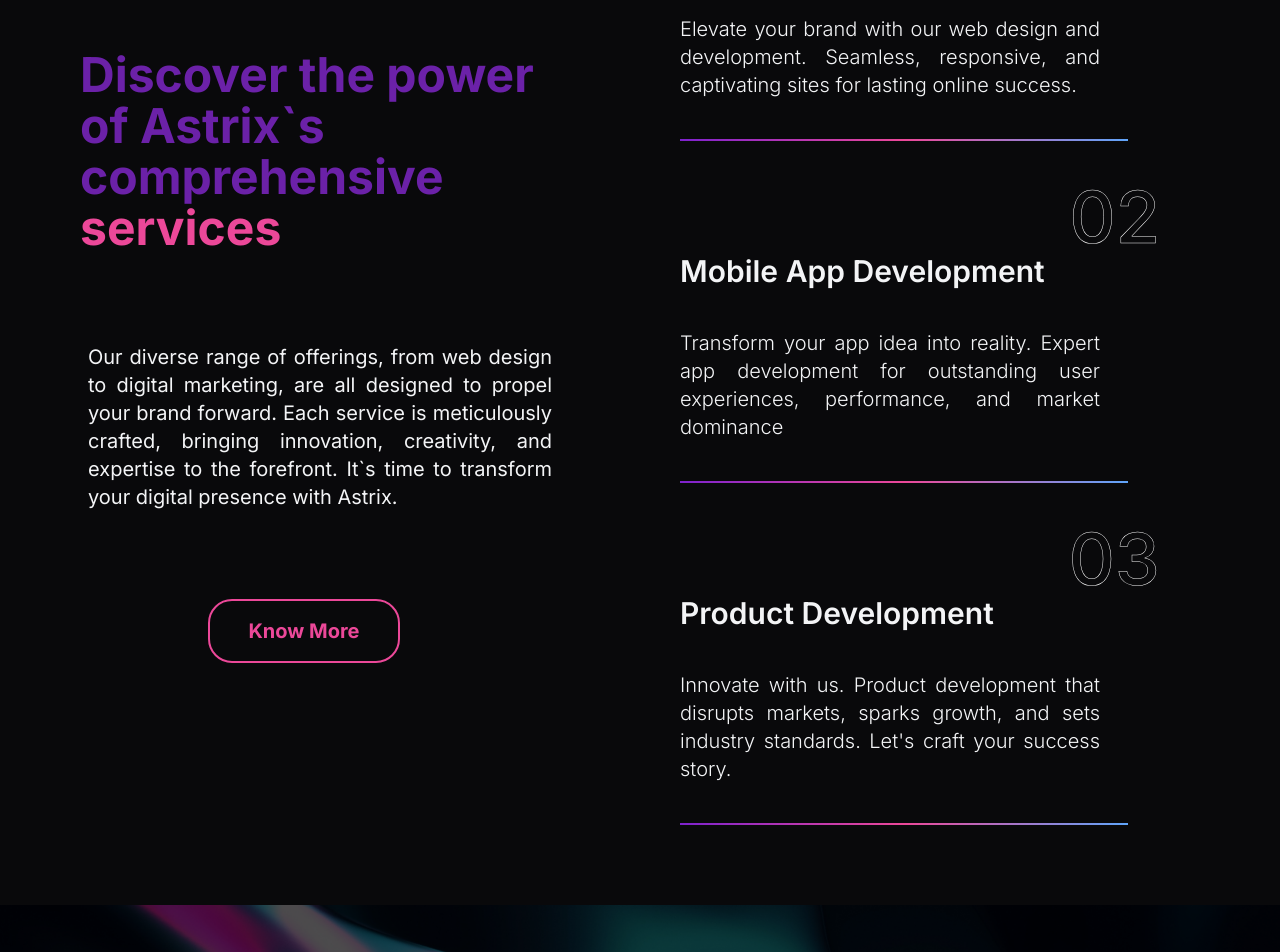
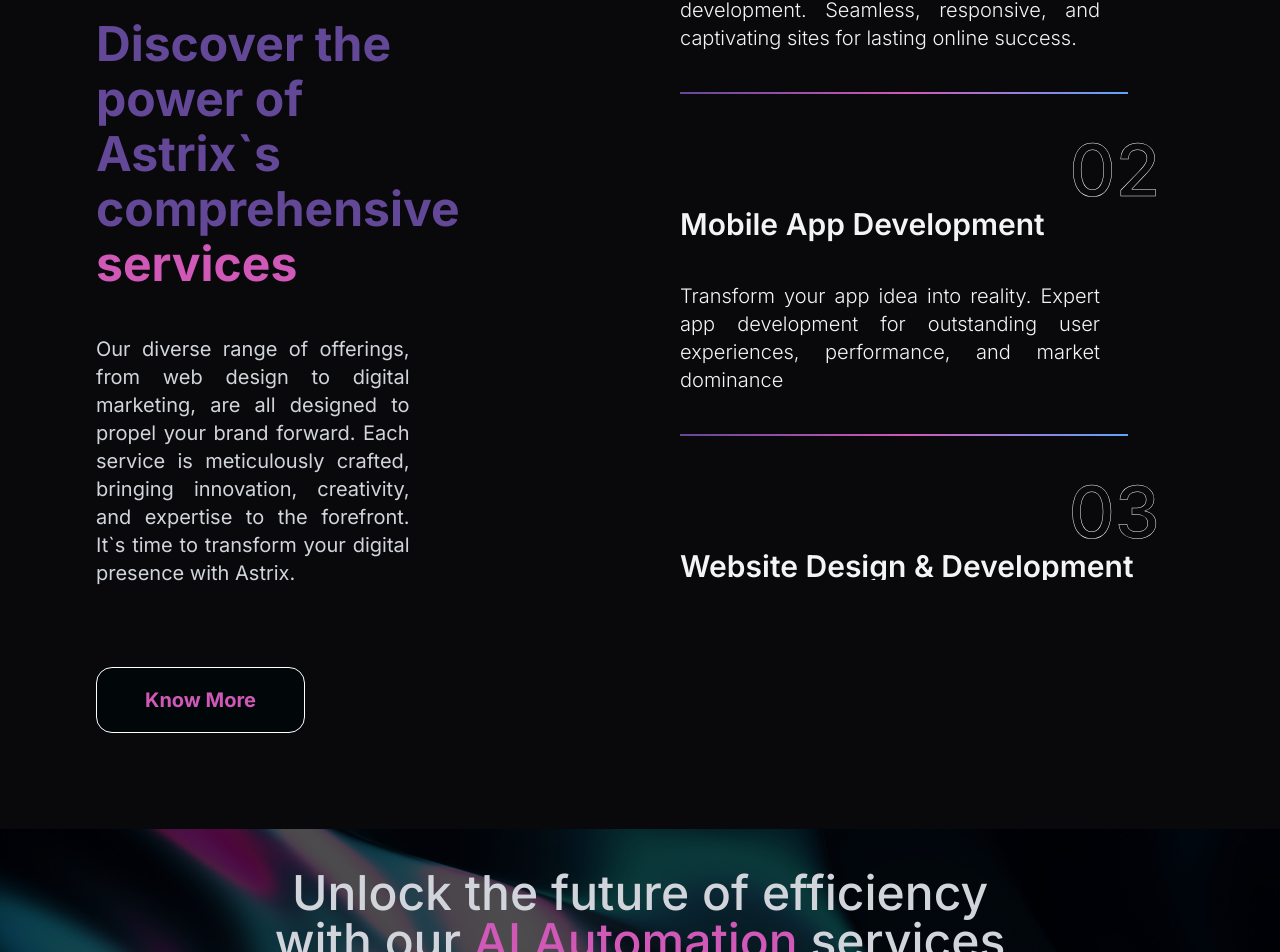
Before and after one commit to rishi23root/astrix, a Next.js app: page / in a window 1280 px wide. Shown: the part 2969-3921 px from the top of the page. Built offline with nearby package versions, Linux system fonts and the light colour scheme.

Commit message:
towords the finals

```diff
--- a/src/app/page.tsx
+++ b/src/app/page.tsx
@@ -11,7 +11,7 @@
 
 export default function Home() {
   return (
-    <main className="flex min-h-screen flex-col items-center justify-between pt-8">
+    <main className="flex min-h-screen flex-col items-center justify-between pt-8 snap-proximity snap-y ">
       <Nav />
       <HeroSection />
       {/* compteted all the required animations till here */}
--- a/src/components/sections/about.tsx
+++ b/src/components/sections/about.tsx
@@ -1,12 +1,56 @@
+"use client";
 import React from "react";
 import Image from "next/image";
+import { useRef } from "react";
+import {
+  circOut,
+  motion,
+  useMotionTemplate,
+  useMotionValueEvent,
+  useScroll,
+  useTransform,
+} from "framer-motion";
 
 function About() {
   // add scroll animation
+  const ref = useRef(null);
+  const { scrollYProgress } = useScroll({
+    target: ref,
+    offset: ["start start", "end end"],
+    smooth: 1,
+  });
+  const paddingInREM = useTransform(
+    scrollYProgress,
+    [0, 0.9], // Map x from these values:
+    [3, 0], // desied range to use here // Into these values:
+    { ease: circOut }
+  );
+  const radiusInREM = useTransform(
+    scrollYProgress,
+    [0, 1], // Map x from these values:
+    [4, 0], // desied range to use here // Into these values:
+    { ease: circOut }
+  );
+
+  // useMotionValueEvent(scrollYProgress, "change", (latest) => {
+  //   console.log("Page scroll: ", latest, paddingInREM.get());
+  // });
+
   return (
-    <section className="w-full z-10">
-      <div className="bg-zinc-950 rounded-b-[5em] h-auto p-12">
-        <div className="bg-white rounded-tl-[20px] rounded-tr-[20px] rounded-bl-[50px] rounded-br-[50px]">
+    <section ref={ref} className="w-full z-10">
+      <motion.div
+        className="bg-zinc-950 h-auto"
+        style={{
+          padding: useMotionTemplate`${paddingInREM}rem`,
+          borderRadius: useMotionTemplate`${radiusInREM}rem`,
+        }}
+      >
+        <motion.div
+          className="bg-white"
+          style={{
+            borderRadius: useMotionTemplate`${radiusInREM}rem`,
+          }}
+        >
           <div className="fc fsc">
             <div className="w-full h-[10%] ">
               <div className="cointainer w-[90%] m-auto flex justify-start">
@@ -53,8 +97,8 @@
               </div>
             </div>
           </div>
-        </div>
-      </div>
+        </motion.div>
+      </motion.div>
     </section>
   );
 }
--- a/src/components/sections/services.tsx
+++ b/src/components/sections/services.tsx
@@ -1,94 +1,157 @@
-import React from "react";
-import Line from "../Line";
+"use client";
+
+import React, { useRef } from "react";
+import {
+  motion,
+  useMotionTemplate,
+  useScroll,
+  useTransform,
+} from "framer-motion";
+import { Button } from "../ui/button";
 
 export default function Services() {
+  const ref = useRef(null);
+  const { scrollYProgress } = useScroll({
+    target: ref,
+    offset: ["start center", "end end"],
+  });
+
+  const radiusInREM = useTransform(
+    scrollYProgress,
+    [0, 1], // Map x from these values:
+    [5, 0] // desied range to use here // Into these values:
+  );
+  // useMotionValueEvent(scrollYProgress, "change", (latest) => {
+  //   console.log("Page scroll: ", latest, radiusInREM.get());
+  // });
   return (
-    <section className="w-[100%] bg-zinc-950 rounded-bl-1/20 rounded-br-1/20 flex flex-col md:flex-row  z-10 rounded-t-[5em]">
-      <div className="w-full md:w-1/2 p-4 md:p-20">
-        <div className="w-full mb-20 leading-8 mt-48 lg:text-left text-center">
-          <span className="text-purple-800 md:text-5xl text-4xl   md:text-center font-bold font-Roboto">
+    <motion.section
+      ref={ref}
+      className="w-full bg-zinc-950 fc md:fr z-10 min-h-screen snap-center "
+      style={{
+        borderTopLeftRadius: useMotionTemplate`${radiusInREM}rem`,
+        borderTopRightRadius: useMotionTemplate`${radiusInREM}rem`,
+      }}
+    >
+      <motion.div
+        initial={{
+          opacity: 0,
+          x: -200,
+        }}
+        whileInView={{
+          opacity: 1,
+          x: 0,
+        }}
+        transition={{
+          delay: 0.5,
+          duration: 0.5,
+        }}
+        className="w-full md:w-1/2 p-4 md:p-24 fss fc"
+      >
+        <div className="w-full lg:w-[80%] mb-10 leading-10 mt-48 lg:text-left text-center">
+          <span className="text-pe md:text-5xl text-4xl   md:text-center font-bold font-Roboto">
             Discover the power of Astrix{"`"}s comprehensive <br />
           </span>
-          <span className="text-pink-500 text-4xl md:text-5xl sm:text-7xl font-bold font-Roboto text-font-custom">
+          <span className="text-pk text-4xl md:text-5xl sm:text-7xl font-bold font-Roboto text-font-custom">
             services
           </span>
         </div>
 
-        <div className="w-full text-justify text-gray-100 text-xl md:text-2xl lg:text-xl font-normal font-Roboto mb-20 p-2">
+        <div className="w-full lg:w-[70%] text-justify text-gray-300 text-xl md:text-2xl lg:text-xl font-normal font-Roboto mb-20 ">
           Our diverse range of offerings, from web design to digital marketing,
           are all designed to propel your brand forward. Each service is
           meticulously crafted, bringing innovation, creativity, and expertise
           to the forefront. It{"`"}s time to transform your digital presence
           with Astrix.
         </div>
-        <div className="w-48 h-16 relative flex items-center justify-center rounded-3xl border-2 border-pink-500 ml-[60px] lg:ml-32">
-          <div className="  flex text-center items-center justify-center ">
-            <span className="text-pink-500 text-lg md:text-xl font-bold font-Roboto ">
+
+        <div className="w-full lg:w-[80%] fcc md:fss ">
+          <Button className="fcc bg-background p-8 px-12 border border-white rounded-2xl ">
+            <span className="text-pk text-lg md:text-xl font-bold font-Roboto ">
               Know More
             </span>
-          </div>
+          </Button>
         </div>
-      </div>
-      <div className="w-full p-10 md:w-1/2 md:p-10 md:text-2xl md:text-center md:justify-center md:leading-1.6 md:mt-12">
-        <div className="text-5xl md:text-6xl lg:text-7xl font-medium font-Roboto text-right lg:mr-20 text-transparent -webkit-text-stroke-0.5 text-white "
-         style={{
+      </motion.div>
+      <motion.div
+        className="w-full p-10 md:w-1/2 md:p-10 md:text-2xl md:text-center md:justify-center md:leading-1.6 md:mt-12 max-h-screen overflow-scroll"
+      >
+        <GigCard
+          head="Website Design & Development"
+          count={1}
+          body={`Elevate your brand with our web design and development. Seamless,
+          responsive, and captivating sites for lasting online success.`}
+        />
+        <GigCard
+          head="Mobile App Development"
+          count={2}
+          body={`Transform your app idea into reality. Expert app development for outstanding user experiences, performance, and market dominance`}
+        />
+        <GigCard
+          head="Website Design & Development"
+          count={3}
+          body={`Innovate with us. Product development that disrupts markets, sparks
+          growth, and sets industry standards. Let's craft your success
+          story.`}
+        />
+        <GigCard
+          head="Website Design & Development"
+          count={4}
+          body={`Elevate your brand with our web design and development. Seamless,
+          responsive, and captivating sites for lasting online success.`}
+        />
+        <GigCard
+          head="Mobile App Development"
+          count={5}
+          body={`Transform your app idea into reality. Expert app development for outstanding user experiences, performance, and market dominance`}
+        />
+        <GigCard
+          head="Website Design & Development"
+          count={6}
+          body={`Innovate with us. Product development that disrupts markets, sparks
+          growth, and sets industry standards. Let's craft your success
+          story.`}
+        />
+      </motion.div>
+    </motion.section>
+  );
+}
+
+const GigCard = ({
+  head,
+  body,
+  count,
+}: {
+  head: string;
+  body: string;
+  count: number;
+}) => {
+  return (
+    <motion.div
+      layout
+      initial={{ opacity: 0, y: 20 }}
+      whileInView={{ opacity: 1, y: 0 }}
+      transition={{ duration: 0.5 }}
+    >
+      <div
+        className="text-5xl md:text-6xl lg:text-7xl font-medium font-Roboto text-right lg:mr-20 text-transparent -webkit-text-stroke-0.5 text-white "
+        style={{
           color: "black",
           WebkitTextFillColor: "transparent",
           WebkitTextStrokeWidth: "0.5px",
           WebkitTextStrokeColor: "white",
         }}
       >
-          01
-        </div>
-        <div className="text-gray-100 text-3xl font-semibold font-Roboto  text-left ">
-          Website Design & Development
-        </div>
+        0{count}
+      </div>
+      <div className="text-gray-100 text-3xl font-semibold font-Roboto text-left ">
+        {head}
+      </div>
 
-        <div className=" lg:w-3/4 mt-10 text-gray-100 text-xl font-light font-Roboto text-justify">
-          Elevate your brand with our web design and development. Seamless,
-          responsive, and captivating sites for lasting online success.
-        </div>
-        <Line />
-        <div
-          className="text-5xl md:text-6xl lg:text-7xl font-medium font-Roboto text-right lg:mr-20   text-white "
-          style={{
-            color: "black",
-            WebkitTextFillColor: "transparent",
-            WebkitTextStrokeWidth: "0.5px",
-            WebkitTextStrokeColor: "white",
-          }}
-        >
-          02
-        </div>
-        <div className="text-gray-100 text-3xl font-semibold font-Roboto text-left ">
-          Mobile App Development
-        </div>
-
-        <div className="  lg:w-3/4 mt-10 text-gray-100 text-xl font-light font-Roboto text-justify">
-          Transform your app idea into reality. Expert app development for
-          outstanding user experiences, performance, and market dominance
-        </div>
-        <Line />
-        <div className="text-5xl md:text-6xl lg:text-7xl font-medium font-Roboto text-right lg:mr-20 text-transparent -webkit-text-stroke-0.5 text-white "
-         style={{
-          color: "black",
-          WebkitTextFillColor: "transparent",
-          WebkitTextStrokeWidth: "0.5px",
-          WebkitTextStrokeColor: "white",
-        }}
-      >
-          03
-        </div>
-        <div className="text-gray-100 text-3xl font-semibold font-Roboto text-left ">
-          Product Development
-        </div>
-
-        <div className=" lg:w-3/4  mt-10 text-gray-100 text-xl font-light font-Roboto text-justify">
-          Innovate with us. Product development that disrupts markets, sparks
-          growth, and sets industry standards. Let{"'"}s craft your success story.
-        </div>
-        <Line />
+      <div className=" lg:w-3/4  mt-10 text-gray-100 text-xl font-light font-Roboto text-justify">
+        {body}
       </div>
-    </section>
+      <div className="w-[80%] h-[2px] my-10 bg-gradient-to-r from-pe via-pk to-blue-400" />
+    </motion.div>
   );
-}
+};
--- a/src/components/sections/unlock.tsx
+++ b/src/components/sections/unlock.tsx
@@ -1,92 +1,92 @@
 import React from "react";
-import VLine1 from "../v-Line1";
-import VLine2 from "../v-line2";
+import { Button } from "../ui/button";
 
 export default function Unlock() {
   return (
-    <>
-      {/* web Version */}
-      <div className=" hidden lg:inline-flex  w-[100%]  h-auto flex-col justify-start items-center inline-flex bg-cover bg-no-repeat bg-center bg-unlock  bg-[url('/unlock.png')]">
-        <div className="flex-col justify-start items-center gap-[31px] flex">
-          <div className="p-10 text-center mt-40">
-            <span className="text-gray-100 text-5xl  font-medium font-Roboto">
-              Unlock the future of efficiency with our <br />
+    <section className="min-h-screen snap-center fcc bg-[url('/unlock.png')] bg-cover bg-no-repeat bg-center object-cover ">
+      {/* web view */}
+      <div className="hidden lg:inline-flex w-full h-full fc fsc ">
+        <div className="fc fcc gap-4 mx-8">
+          <div className="p-0 text-center mt-10 ">
+            <span className="text-gray-300 text-5xl font-medium font-Roboto">
+              Unlock the future of efficiency <br />
+              with our
             </span>
-            <span className="text-pink-500 text-5xl font-medium font-Roboto">
+            <span className="text-pk text-5xl font-medium font-Roboto">
               {" "}
               AI Automation
             </span>
-            <span className="text-gray-100 text-5xl font-medium font-Roboto">
+            <span className="text-gray-300 text-5xl font-medium font-Roboto">
               {" "}
               services
             </span>
           </div>
-          <div className="w-2/3 text-center text-gray-100 text-xl font-light font-Roboto">
+
+          <div className="w-1/3 text-center text-gray-300 text-xl font-light font-Roboto">
             Our AI Automation services harness the power of artificial
             intelligence to automate repetitive tasks, make data-driven
             decisions, and optimize workflows across your organization.
           </div>
 
-          <div className="mt-20 justify-start items-center gap-20 inline-flex p-10">
-            <div className="flex-col justify-start items-start gap-20 inline-flex w-1/3">
-              <div className="flex-col justify-start items-center gap-5 flex flex flex-wrap justify-center">
-                <div className="text-center text-gray-100 text-xl font-semibold font-Roboto">
+          <div className="mt-20 fsc gap-5 p-10 justify-evenly items-stretch ">
+            <div className="fc fss gap-20 inline-flex w-1/5 ">
+              <div className="fc fsc gap-5 flex-wrap">
+                <div className="text-center text-gray-300 text-2xl font-semibold font-Roboto">
                   Data Analytics
                 </div>
-                <div className="text-center text-gray-100 text-sm font-light font-Roboto">
+                <div className="text-justify text-gray-300 text-base font-light font-Roboto">
                   Extract valuable insights from your data to drive data-driven
                   decision-making.
                 </div>
               </div>
               <div className="flex-col justify-start items-center gap-5 flex">
-                <div className="text-center text-gray-100 text-2xl font-semibold font-Roboto">
+                <div className="text-center text-gray-300 text-2xl font-semibold font-Roboto">
                   Process Automation
                 </div>
-                <div className="text-center text-gray-100 text-sm font-light font-Roboto">
+                <div className="text-justify text-gray-300 text-base font-light font-Roboto">
                   Streamline workflows, reduce manual interventions, and boost
                   operational efficiency.
                 </div>
               </div>
             </div>
-            {/* <VLine1/> */}
 
+            <div className="w-[2px] h-cover bg-gradient-to-b from-transparent via-white to-transparent " />
 
-            <div className="flex-col justify-start items-center gap-20 inline-flex w-1/3">
+            <div className="flex-col justify-start items-center gap-10 inline-flex w-1/5">
               <div className="flex-col justify-start items-center gap-5 flex">
-                <div className="text-center text-gray-100 text-xl font-semibold font-Roboto">
+                <div className="text-center text-gray-300 text-2xl font-semibold font-Roboto">
                   Predictive Analytics
                 </div>
-                <div className="text-center text-gray-100 text-sm font-light font-Roboto">
+                <div className="text-justify text-gray-300 text-base font-light font-Roboto">
                   Anticipate trends and behaviors for proactive decision-making.
                   Stay ahead in the digital age with AI Automations. Embrace the
                   future of automation today.
                 </div>
               </div>
-              <div className="w-[220px] h-[60px] relative">
-                <div className="w-[220px] h-[60px] left-0 top-0 absolute bg-pink-500 rounded-3xl">
-                  <div className="p-5 absolute text-center inset-0 flex items-center justify-center text-gray-100 text-xl font-bold font-Roboto">
-                    Click to integrate
-                  </div>
-                </div>
+              <div className="w-full h-20 fcc fc">
+                <Button className="bg-pk rounded-xl m-auto text-white px-12 py-8 text-2xl">
+                  Click to integrate
+                </Button>
               </div>
-              {/* <VLine2 /> */}
             </div>
 
-            <div className="flex-col justify-start items-start gap-20 inline-flex w-1/3">
-              <div className="flex-col justify-start items-center gap-5 flex">
-                <div className="  text-center text-gray-100 text-xl font-semibold font-Roboto">
-                  Chatbots and Virtual Assistants:{" "}
+            <div className="w-[2px] h-cover bg-gradient-to-b from-transparent via-white to-transparent " />
+
+            <div className="fc fsc gap-20 w-1/5 ">
+              <div className="fc fsc gap-5 ">
+                <div className=" text-center text-gray-300 text-2xl font-semibold font-Roboto">
+                  Chatbots and Virtual Assistants
                 </div>
-                <div className=" text-gray-100 text-sm font-light font-Roboto text-center">
+                <div className=" text-justify text-gray-300 text-base font-lightfont-Roboto ">
                   Enhance customer support and engagement with intelligent
                   chatbots.
                 </div>
               </div>
               <div className="flex-col justify-start items-center gap-5 flex">
-                <div className="  text-center text-gray-100 text-xl font-semibold font-Roboto">
+                <div className="  text-center text-gray-300 text-2xl font-semibold font-Roboto">
                   AI-Powered Marketing
                 </div>
-                <div className=" text-gray-100 text-sm font-light font-Roboto text-center">
+                <div className=" text-justify text-gray-300 text-base font-light font-Roboto ">
                   Optimize marketing campaigns with AI-driven strategies.
                 </div>
               </div>
@@ -96,19 +96,19 @@
       </div>
 
       {/* Mobile Version */}
-      <div className=" lg:hidden w-full h-auto flex-col  justify-start items-center gap-10 inline-flex bg-cover bg-no-repeat bg-center bg-unlock  bg-[url('/unlock.png')]">
+      <div className=" lg:hidden w-full h-auto flex-col  justify-start items-center gap-10 inline-flex bg-cover bg-no-repeat bg-center   bg-[url('/unlock.png')]">
         <div className="flex-col justify-start items-center gap-10 text-center mt-8">
-          <span className="text-gray-100 text-3xl font-medium font-Roboto">
+          <span className="text-gray-300 text-3xl font-medium font-Roboto">
             Unlock the future of efficiency with our <br />
           </span>
           <span className="text-pink-500 text-3xl w-32 font-medium font-Roboto">
             AI Automation <br />
           </span>
-          <span className="text-gray-100 text-3xl font-medium font-Roboto">
+          <span className="text-gray-300 text-3xl font-medium font-Roboto">
             {" "}
             services
           </span>
-          <div className="text-gray-100 text-xl font-light font-Roboto mt-10  text-center p-5">
+          <div className="text-gray-300 text-xl font-light font-Roboto mt-10  text-center p-5">
             Our AI Automation services harness the power of artificial
             intelligence to automate repetitive tasks, make data-driven
             decisions, and optimize workflows across your organization.
@@ -116,48 +116,46 @@
         </div>
 
         <div className="flex-col justify-start items-center   inline-flex">
-          <div className=" text-center text-gray-100 text-3xl w-48  font-semibold font-Roboto">
+          <div className=" text-center text-gray-300 text-3xl w-48  font-semibold font-Roboto">
             Data Analytics
           </div>
-          <div className="p-5 text-center text-gray-100 text-xl font-light font-Roboto">
+          <div className="p-5 text-center text-gray-300 text-xl font-light font-Roboto">
             Extract valuable insights from your data to drive data-driven
             decision-making.
           </div>
 
           <div className="mt-10"></div>
 
-          <div className="text-center text-gray-100 w-48 text-3xl font-semibold font-Roboto">
+          <div className="text-center text-gray-300 w-48 text-3xl font-semibold font-Roboto">
             Process Automation
           </div>
-          <div className="p-5 text-center text-gray-100 text-xl font-light font-Roboto">
+          <div className="p-5 text-center text-gray-300 text-xl font-light font-Roboto">
             Streamline workflows, reduce manual interventions, and boost
             operational efficiency.
           </div>
 
+          <div className="mt-10"></div>
 
-        <div className="mt-10"></div>
-
-          <div className="text-center text-gray-100 w-48 text-3xl font-semibold font-Roboto">
+          <div className="text-center text-gray-300 w-48 text-3xl font-semibold font-Roboto">
             Chatbots and Virtual Assistants:
           </div>
-          <div className="p-5 text-gray-100 text-xl font-light font-Roboto text-center">
+          <div className="p-5 text-gray-300 text-xl font-light font-Roboto text-center">
             Enhance customer support and engagement with intelligent chatbots.
           </div>
           <div className="mt-10"></div>
-          <div className=" text-center text-gray-100 w-48 text-3xl font-semibold font-Roboto">
+          <div className=" text-center text-gray-300 w-48 text-3xl font-semibold font-Roboto">
             AI-Powered Marketing
           </div>
-          <div className="p-5 text-gray-100 text-xl font-light font-Roboto text-center">
+          <div className="p-5 text-gray-300 text-xl font-light font-Roboto text-center">
             Optimize marketing campaigns with AI-driven strategies.
           </div>
 
-        <div className="mt-10"></div>
+          <div className="mt-10"></div>
 
-
-          <div className=" text-center text-gray-100 w-48 text-3xl font-semibold font-Roboto">
+          <div className=" text-center text-gray-300 w-48 text-3xl font-semibold font-Roboto">
             Predictive Analytics
           </div>
-          <div className="p-5 text-center text-gray-100 text-xl font-light font-Roboto">
+          <div className="p-5 text-center text-gray-300 text-xl font-light font-Roboto">
             Anticipate trends and behaviors for proactive decision-making. Stay
             ahead in the digital age with AI Automations. Embrace the future of
             automation today.
@@ -165,13 +163,13 @@
           <div className="mt-10"></div>
           <div className="w-[220px] h-[60px] relative mb-10">
             <div className="w-[220px] h-[60px] left-0 top-0 absolute bg-pink-500 rounded-3xl">
-              <div className="p-5 absolute text-center inset-0 flex items-center justify-center text-gray-100 text-xl font-bold font-Roboto">
+              <div className="p-5 absolute text-center inset-0 flex items-center justify-center text-gray-300 text-xl font-bold font-Roboto">
                 Click to integrate
               </div>
-              </div>
+            </div>
           </div>
         </div>
       </div>
-    </>
+    </section>
   );
 }
```
Also changed, not shown: src/components/v-Line1.tsx (deleted, +0 -9 lines), src/components/v-line2.tsx (deleted, +0 -9 lines).
